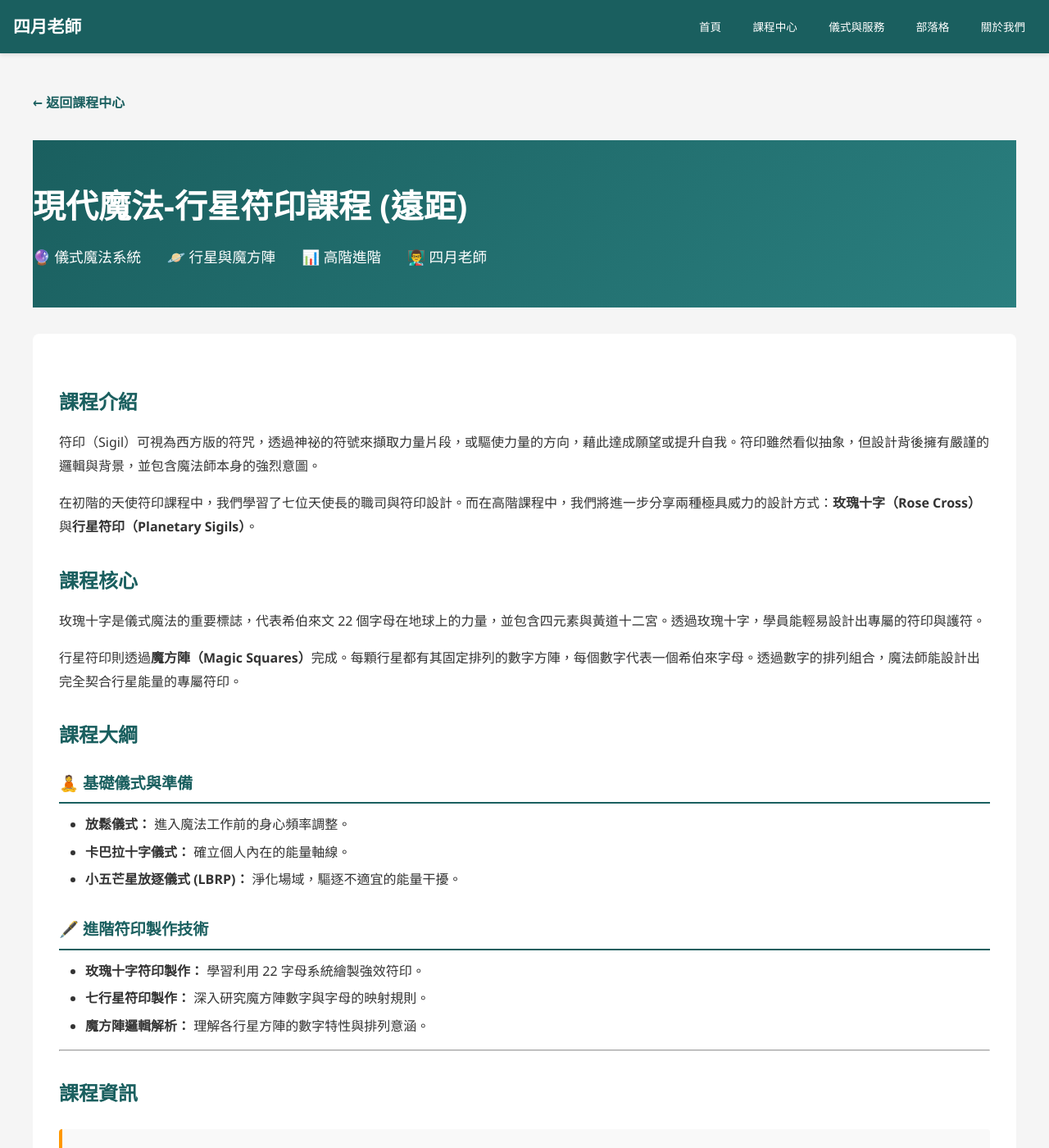
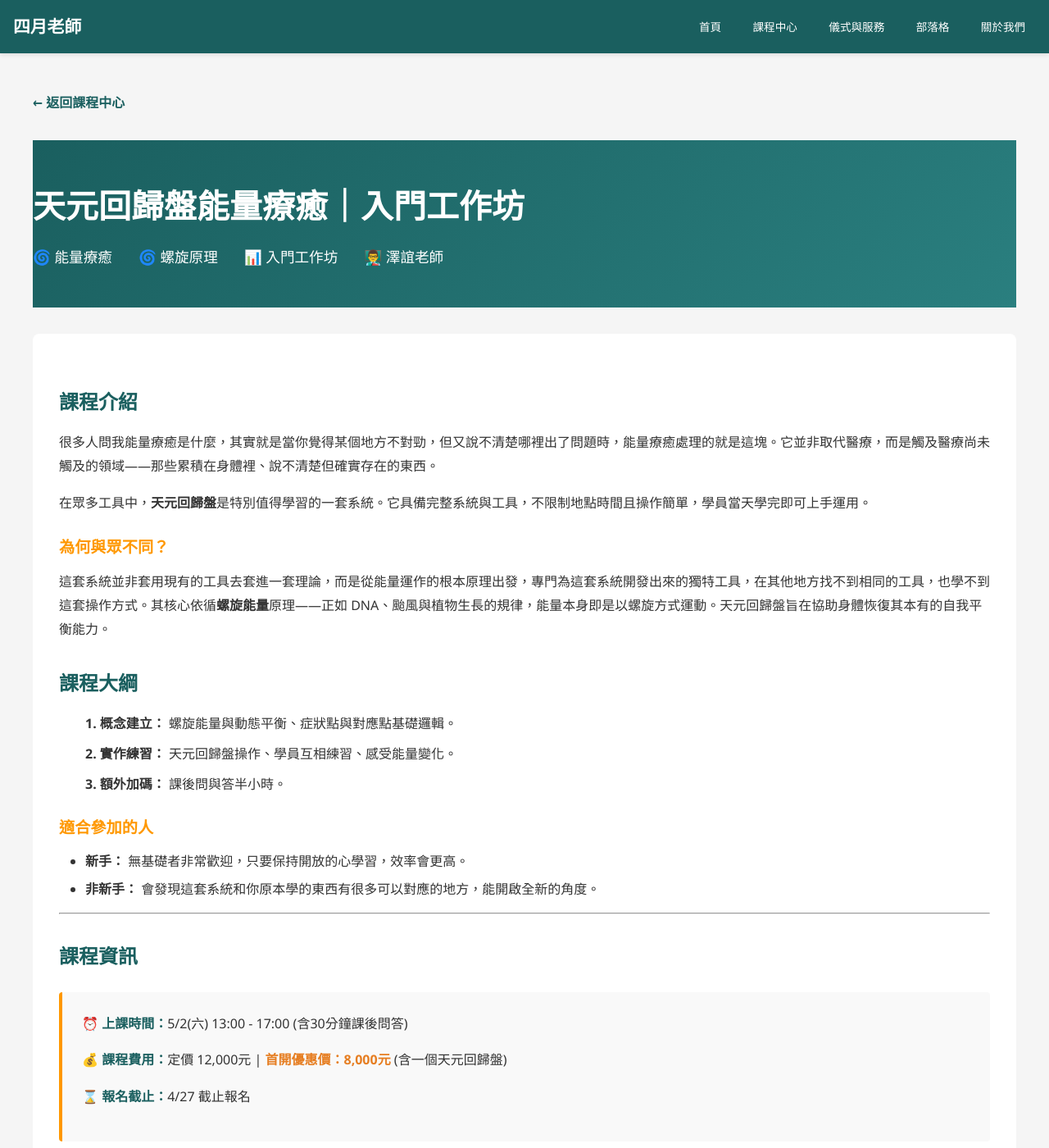
Before and after one commit to light4uliuphone-lang/hoodoo, a Jekyll site: the page built from courses/course-modern-04.html, in a window 1280 px wide and 1400 px high. Shown: the whole window at 82% size. Built offline with Jekyll 4.4.1, drawn with Linux system fonts in a browser that asks for light colours; some of the changed text lies outside the part shown.

Commit message:
Update course-modern-04.html

```diff
--- a/courses/course-modern-04.html
+++ b/courses/course-modern-04.html
@@ -1,82 +1,70 @@
 ---
 layout: default
-title: "現代魔法-行星符印課程 (遠距) - 四月老師"
-permalink: /courses/course-modern-03/
+title: "天元回歸盤能量療癒｜入門工作坊 - 澤誼老師"
+permalink: /courses/course-modern-04/
 ---
 
 <div class="container" style="padding: 3rem 0;">
     <a href="/course/" class="back-link">← 返回課程中心</a>
 
     <div class="course-detail-header">
-        <h1>現代魔法-行星符印課程 (遠距)</h1>
+        <h1>天元回歸盤能量療癒｜入門工作坊</h1>
         <div class="meta">
-            <span>🔮 儀式魔法系統</span>
-            <span>🪐 行星與魔方陣</span>
-            <span>📊 高階進階</span>
-            <span>👨‍🏫 四月老師</span>
+            <span>🌀 能量療癒</span>
+            <span>🌀 螺旋原理</span>
+            <span>📊 入門工作坊</span>
+            <span>👨‍🏫 澤誼老師</span>
         </div>
     </div>
 
     <div class="course-detail-content">
         <h2>課程介紹</h2>
-        <p>符印（Sigil）可視為西方版的符咒，透過神祕的符號來擷取力量片段，或驅使力量的方向，藉此達成願望或提升自我。符印雖然看似抽象，但設計背後擁有嚴謹的邏輯與背景，並包含魔法師本身的強烈意圖。</p>
+        <p>很多人問我能量療癒是什麼，其實就是當你覺得某個地方不對勁，但又說不清楚哪裡出了問題時，能量療癒處理的就是這塊。它並非取代醫療，而是觸及醫療尚未觸及的領域——那些累積在身體裡、說不清楚但確實存在的東西。</p>
 
-        <p>在初階的天使符印課程中，我們學習了七位天使長的職司與符印設計。而在高階課程中，我們將進一步分享兩種極具威力的設計方式：<strong>玫瑰十字（Rose Cross）</strong>與<strong>行星符印（Planetary Sigils）</strong>。</p>
+        <p>在眾多工具中，<strong>天元回歸盤</strong>是特別值得學習的一套系統。它具備完整系統與工具，不限制地點時間且操作簡單，學員當天學完即可上手運用。</p>
 
-        <h2>課程核心</h2>
-        <p>玫瑰十字是儀式魔法的重要標誌，代表希伯來文 22 個字母在地球上的力量，並包含四元素與黃道十二宮。透過玫瑰十字，學員能輕易設計出專屬的符印與護符。</p>
-
-        <p>行星符印則透過<strong>魔方陣（Magic Squares）</strong>完成。每顆行星都有其固定排列的數字方陣，每個數字代表一個希伯來字母。透過數字的排列組合，魔法師能設計出完全契合行星能量的專屬符印。</p>
+        <h3>為何與眾不同？</h3>
+        <p>這套系統並非套用現有的工具去套進一套理論，而是從能量運作的根本原理出發，專門為這套系統開發出來的獨特工具，在其他地方找不到相同的工具，也學不到這套操作方式。其核心依循<strong>螺旋能量</strong>原理——正如 DNA、颱風與植物生長的規律，能量本身即是以螺旋方式運動。天元回歸盤旨在協助身體恢復其本有的自我平衡能力。</p>
 
         <h2>課程大綱</h2>
         <div class="syllabus-grid">
-            <h3 style="color: #1a5f5f; border-bottom: 2px solid #1a5f5f; padding-bottom: 0.5rem;">🧘 基礎儀式與準備</h3>
-            <ul>
-                <li><strong>放鬆儀式：</strong> 進入魔法工作前的身心頻率調整。</li>
-                <li><strong>卡巴拉十字儀式：</strong> 確立個人內在的能量軸線。</li>
-                <li><strong>小五芒星放逐儀式 (LBRP)：</strong> 淨化場域，驅逐不適宜的能量干擾。</li>
-            </ul>
-
-            <h3 style="color: #1a5f5f; border-bottom: 2px solid #1a5f5f; padding-bottom: 0.5rem; margin-top: 2rem;">🖋️ 進階符印製作技術</h3>
-            <ul>
-                <li><strong>玫瑰十字符印製作：</strong> 學習利用 22 字母系統繪製強效符印。</li>
-                <li><strong>七行星符印製作：</strong> 深入研究魔方陣數字與字母的映射規則。</li>
-                <li><strong>魔方陣邏輯解析：</strong> 理解各行星方陣的數字特性與排列意涵。</li>
+            <ul style="line-height: 1.8; list-style-type: none; padding-left: 0;">
+                <li><strong>1. 概念建立：</strong> 螺旋能量與動態平衡、症狀點與對應點基礎邏輯。</li>
+                <li><strong>2. 實作練習：</strong> 天元回歸盤操作、學員互相練習、感受能量變化。</li>
+                <li><strong>3. 額外加碼：</strong> 課後問與答半小時。</li>
             </ul>
         </div>
+
+        <h3>適合參加的人</h3>
+        <ul>
+            <li><strong>新手：</strong> 無基礎者非常歡迎，只要保持開放的心學習，效率會更高。</li>
+            <li><strong>非新手：</strong> 會發現這套系統和你原本學的東西有很多可以對應的地方，能開啟全新的角度。</li>
+        </ul>
 
         <hr>
 
         <h2>課程資訊</h2>
         <div class="course-info-box">
-            <p><strong>⏰ 上課時間：</strong>04/26 (日) 13:00-16:00</p>
-            <p><strong>🌐 上課方式：</strong>線上遠距課程</p>
-            <p><strong>⚠️ 報名資格：</strong>需修畢「天使符印課程」者</p>
-            <p><strong>💰 課程費用：</strong>
-                <br>• 定價：8,800元
-                <br>• <span style="color: #e67e22; font-weight: bold;">早鳥價：7,800元</span> (04/10 前完成繳費)
-            </p>
-            <div style="background-color: #fff; padding: 1rem; border: 1px dashed #1a5f5f; margin-top: 1rem;">
-                <p style="margin: 0; color: #1a5f5f; font-weight: bold;">🎁 現代魔法合報優惠：</p>
-                <p style="margin: 0;">與「天使符印課」兩課合報，享優惠價合計 <strong>12,000元</strong></p>
-            </div>
-            <p style="margin-top: 1rem; font-size: 0.9rem; color: #666;">※ 報名截止日期：04/17</p>
+            <p><strong>⏰ 上課時間：</strong>5/2(六) 13:00 - 17:00 (含30分鐘課後問答)</p>
+            <p><strong>💰 課程費用：</strong>定價 12,000元 | <span style="color: #e67e22; font-weight: bold;">首開優惠價：8,000元</span> (含一個天元回歸盤)</p>
+            <p><strong>⌛ 報名截止：</strong>4/27 截止報名</p>
         </div>
 
         <h2>老師介紹</h2>
         <div class="teacher-info">
-            <h3>四月老師</h3>
-            <p>深耕身心靈領域數十年，學員遍布台、港、馬。四月老師精通胡督魔法（Hoodoo）與混沌魔法（Chaos Magic），擅長將西方魔法傳統與東方哲學思想融合，引領學員透過系統化的儀式實踐，掌握現代魔法的顯化核心。</p>
+            <h3>講師：李澤誼 (澤誼老師)</h3>
+            <p><strong>專長：</strong> 占星、塔羅占卜、光體手術、接觸療法、IET大天使能量綜合療法、靈擺探測術操作。</p>
+            <p>澤誼老師深耕身心靈領域多年，比起單純的技術操作，她更在乎人性的變化與勇於挑戰生命歷程的勇氣。她主張透過古老智慧工具的使用，讓我們能更有覺知地走在人生路途上，在每個階段的功課中做出最好的抉擇。</p>
+            <p><strong>社群連結：</strong><br>
+               FB社團：兩性過招──說十二星座的壞話<br>
+               FB粉絲團：澤誼的人參青紅燈</p>
         </div>
 
         <h2>報名方式</h2>
         <div class="registration-info">
-            <p>請來信至 <a href="mailto:{{ site.email | default: 'herbmagic@hotmail.com.tw' }}">{{ site.email | default: 'herbmagic@hotmail.com.tw' }}</a></p>
-            <p>郵件標題請註明：<strong>「報名 {{ page.title | split: " - " | first }}」</strong>，並告知您的姓名、聯絡電話。</p>
-        </div>
-
-        <div style="text-align: center; margin-top: 2rem;">
-            <a href="mailto:{{ site.email | default: 'herbmagic@hotmail.com.tw' }}?subject=報名-{{ page.title | split: ' - ' | first }}" class="btn-primary">立即報名</a>
+            <p><strong>方式一：</strong> 請填寫官方線上表單，留下您的 E-mail 與聯絡電話，完成後將於三日內回信。</p>
+            <p><strong>方式二：</strong> 請來信至 <a href="mailto:herbmagic@hotmail.com.tw">herbmagic@hotmail.com.tw</a>。</p>
+            <p>郵件標題請註明：<strong>「報名天元回歸盤能量療癒入門工作坊」</strong>，並告知您的姓名、聯絡電話、收件地址即可。</p>
         </div>
     </div>
 </div>
```
